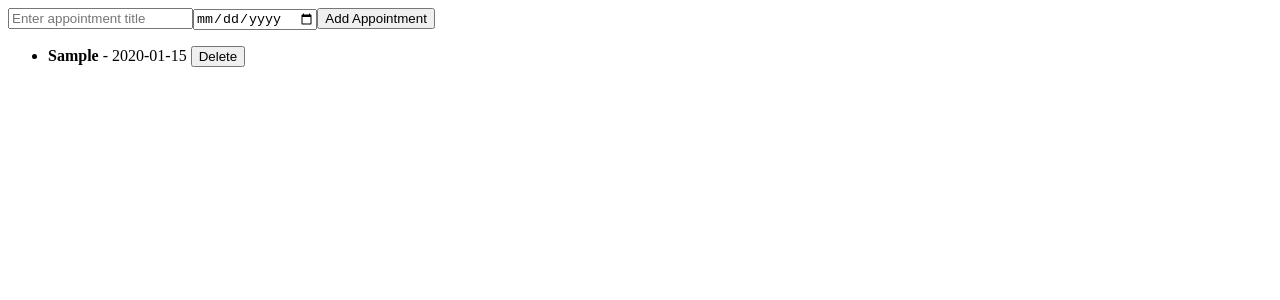
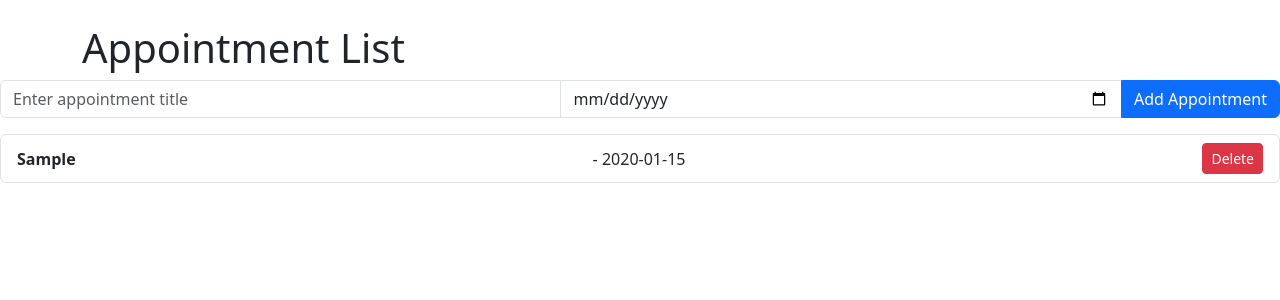
Before and after one commit to benshabbat/appiontment-app-angular, an Angular app in the folder appointment-app/: page / in a window 1280 px wide. Both pictures are taken after typing "Sample", "2020-01-15" into the empty fields and a click on the button "Add Appointment". Shown: the top 300 px of the page. Built offline with nearby package versions, Linux system fonts and the light colour scheme.

Commit message:
feat: add Bootstrap for styling and enhance appointment list UI

```diff
--- a/appointment-app/package.json
+++ b/appointment-app/package.json
@@ -28,6 +28,7 @@
     "@angular/forms": "^20.2.0",
     "@angular/platform-browser": "^20.2.0",
     "@angular/router": "^20.2.0",
+    "bootstrap": "^5.3.8",
     "rxjs": "~7.8.0",
     "tslib": "^2.3.0",
     "zone.js": "~0.15.0"
--- a/appointment-app/src/app/appointment-list/appointment-list.html
+++ b/appointment-app/src/app/appointment-list/appointment-list.html
@@ -1,14 +1,18 @@
-<div>
-  <input [(ngModel)]="newAppointmentTitle" type="text" placeholder="Enter appointment title" />
-  <input [(ngModel)]="newAppointmentDate" type="date" />
-  <button (click)="addAppointment()">Add Appointment</button>
+<div class="container mt-4">
+  <h1>Appointment List</h1>
 </div>
 
-<ul>
+<div class="input-group mb-3">
+  <input [(ngModel)]="newAppointmentTitle" type="text" class="form-control" placeholder="Enter appointment title" />
+  <input [(ngModel)]="newAppointmentDate" type="date" class="form-control" />
+  <button (click)="addAppointment()" class="btn btn-primary" >Add Appointment</button>
+</div>
+
+<ul class="list-group">
   @for( appointment of appointments; track appointment.title) {
-  <li>
+  <li class="list-group-item d-flex justify-content-between align-items-center">
     <strong>{{ appointment.title }}</strong> - {{ appointment.date }}
-    <button (click)="removeAppointment(appointment.id)">Delete</button>
+    <button (click)="removeAppointment(appointment.id)" class="btn btn-danger btn-sm">Delete</button>
   </li>
   }
 </ul>
--- a/appointment-app/src/styles.css
+++ b/appointment-app/src/styles.css
@@ -1 +1,2 @@
 /* You can add global styles to this file, and also import other style files */
+@import "bootstrap/dist/css/bootstrap.min.css";
```
Also changed, not shown: 1 other file (tests, documents, lock files or other folders).
